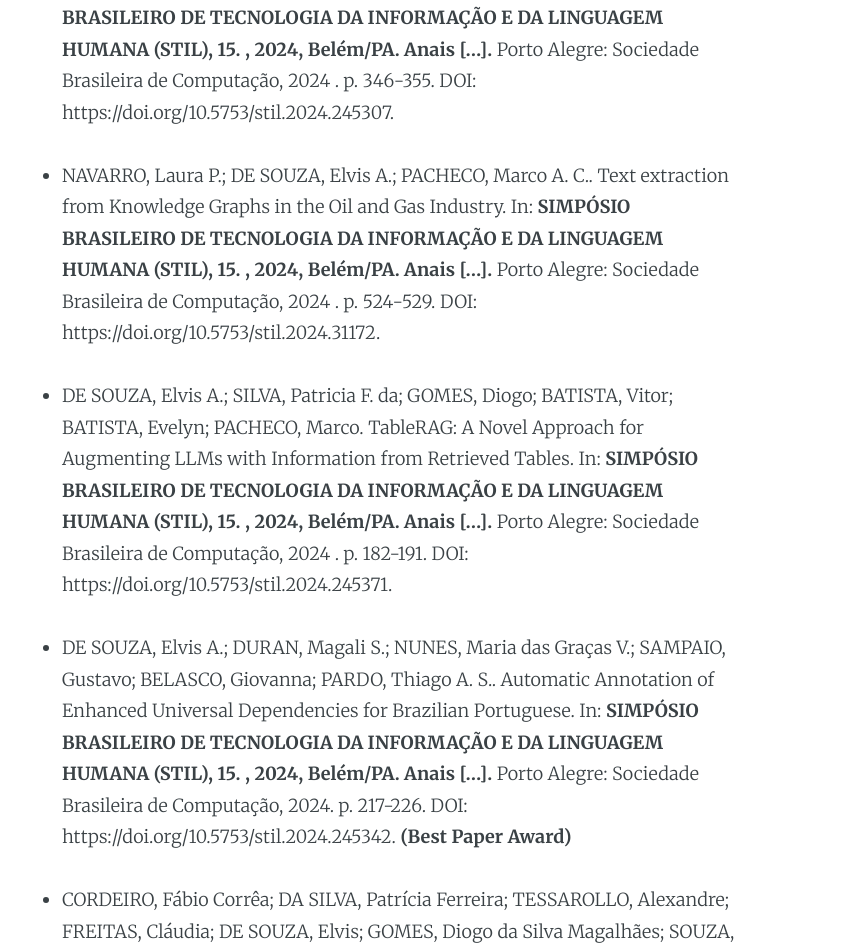
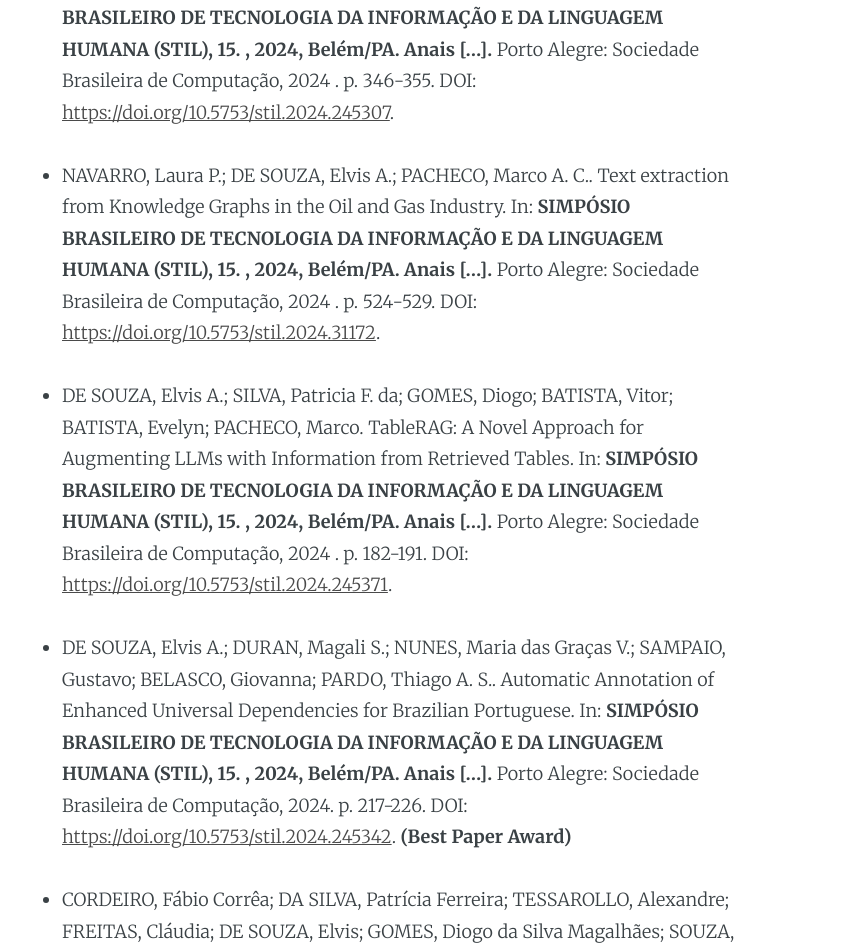
Before and after one commit to alvelvis/alvelvis.github.io, a Jekyll site: the page built from sobre.md, in a window 1280 px wide and 1400 px high, scrolled down 5994 px. Shown: the part 222-1167 px from the top of the window, without its empty margins (253-1103 px from the left). Built offline with Jekyll 4.4.1, drawn with Linux system fonts in a browser that asks for light colours; some of the changed lines change nothing that is shown.

Commit message:
corrigindo links

```diff
--- a/sobre.md
+++ b/sobre.md
@@ -99,13 +99,13 @@
 
 **2024**
 
-- DE SOUZA, Elvis A.; DURAN, Magali Sanches; PAGANO, Adriana S.. An NLP approach to impersonal –se in Brazilian Portuguese. In: **SIMPÓSIO BRASILEIRO DE TECNOLOGIA DA INFORMAÇÃO E DA LINGUAGEM HUMANA (STIL), 15. , 2024, Belém/PA. Anais [...].** Porto Alegre: Sociedade Brasileira de Computação, 2024 . p. 346-355. DOI: https://doi.org/10.5753/stil.2024.245307.
+- DE SOUZA, Elvis A.; DURAN, Magali Sanches; PAGANO, Adriana S.. An NLP approach to impersonal –se in Brazilian Portuguese. In: **SIMPÓSIO BRASILEIRO DE TECNOLOGIA DA INFORMAÇÃO E DA LINGUAGEM HUMANA (STIL), 15. , 2024, Belém/PA. Anais [...].** Porto Alegre: Sociedade Brasileira de Computação, 2024 . p. 346-355. DOI: [https://doi.org/10.5753/stil.2024.245307](https://doi.org/10.5753/stil.2024.245307).
 
-- NAVARRO, Laura P.; DE SOUZA, Elvis A.; PACHECO, Marco A. C.. Text extraction from Knowledge Graphs in the Oil and Gas Industry. In: **SIMPÓSIO BRASILEIRO DE TECNOLOGIA DA INFORMAÇÃO E DA LINGUAGEM HUMANA (STIL), 15. , 2024, Belém/PA. Anais [...].** Porto Alegre: Sociedade Brasileira de Computação, 2024 . p. 524-529. DOI: https://doi.org/10.5753/stil.2024.31172.
+- NAVARRO, Laura P.; DE SOUZA, Elvis A.; PACHECO, Marco A. C.. Text extraction from Knowledge Graphs in the Oil and Gas Industry. In: **SIMPÓSIO BRASILEIRO DE TECNOLOGIA DA INFORMAÇÃO E DA LINGUAGEM HUMANA (STIL), 15. , 2024, Belém/PA. Anais [...].** Porto Alegre: Sociedade Brasileira de Computação, 2024 . p. 524-529. DOI: [https://doi.org/10.5753/stil.2024.31172](https://doi.org/10.5753/stil.2024.31172).
 
-- DE SOUZA, Elvis A.; SILVA, Patricia F. da; GOMES, Diogo; BATISTA, Vitor; BATISTA, Evelyn; PACHECO, Marco. TableRAG: A Novel Approach for Augmenting LLMs with Information from Retrieved Tables. In: **SIMPÓSIO BRASILEIRO DE TECNOLOGIA DA INFORMAÇÃO E DA LINGUAGEM HUMANA (STIL), 15. , 2024, Belém/PA. Anais [...].** Porto Alegre: Sociedade Brasileira de Computação, 2024 . p. 182-191. DOI: https://doi.org/10.5753/stil.2024.245371.
+- DE SOUZA, Elvis A.; SILVA, Patricia F. da; GOMES, Diogo; BATISTA, Vitor; BATISTA, Evelyn; PACHECO, Marco. TableRAG: A Novel Approach for Augmenting LLMs with Information from Retrieved Tables. In: **SIMPÓSIO BRASILEIRO DE TECNOLOGIA DA INFORMAÇÃO E DA LINGUAGEM HUMANA (STIL), 15. , 2024, Belém/PA. Anais [...].** Porto Alegre: Sociedade Brasileira de Computação, 2024 . p. 182-191. DOI: [https://doi.org/10.5753/stil.2024.245371](https://doi.org/10.5753/stil.2024.245371).
 
-- DE SOUZA, Elvis A.; DURAN, Magali S.; NUNES, Maria das Graças V.; SAMPAIO, Gustavo; BELASCO, Giovanna; PARDO, Thiago A. S.. Automatic Annotation of Enhanced Universal Dependencies for Brazilian Portuguese. In: **SIMPÓSIO BRASILEIRO DE TECNOLOGIA DA INFORMAÇÃO E DA LINGUAGEM HUMANA (STIL), 15. , 2024, Belém/PA. Anais [...].** Porto Alegre: Sociedade Brasileira de Computação, 2024. p. 217-226. DOI: https://doi.org/10.5753/stil.2024.245342. **(Best Paper Award)**
+- DE SOUZA, Elvis A.; DURAN, Magali S.; NUNES, Maria das Graças V.; SAMPAIO, Gustavo; BELASCO, Giovanna; PARDO, Thiago A. S.. Automatic Annotation of Enhanced Universal Dependencies for Brazilian Portuguese. In: **SIMPÓSIO BRASILEIRO DE TECNOLOGIA DA INFORMAÇÃO E DA LINGUAGEM HUMANA (STIL), 15. , 2024, Belém/PA. Anais [...].** Porto Alegre: Sociedade Brasileira de Computação, 2024. p. 217-226. DOI: [https://doi.org/10.5753/stil.2024.245342](https://doi.org/10.5753/stil.2024.245342). **(Best Paper Award)**
 
 - CORDEIRO, Fábio Corrêa; DA SILVA, Patrícia Ferreira; TESSAROLLO, Alexandre; FREITAS, Cláudia; DE SOUZA, Elvis; GOMES, Diogo da Silva Magalhães; SOUZA, Renato Rocha; COELHO, Flávio Codeço. Petro NLP: Resources for natural language processing and information extraction for the oil and gas industry. **Computers & Geosciences**, p. 105714, 2024. Disponível em: [https://www.sciencedirect.com/science/article/abs/pii/S0098300424001973](https://www.sciencedirect.com/science/article/abs/pii/S0098300424001973).
 
```
